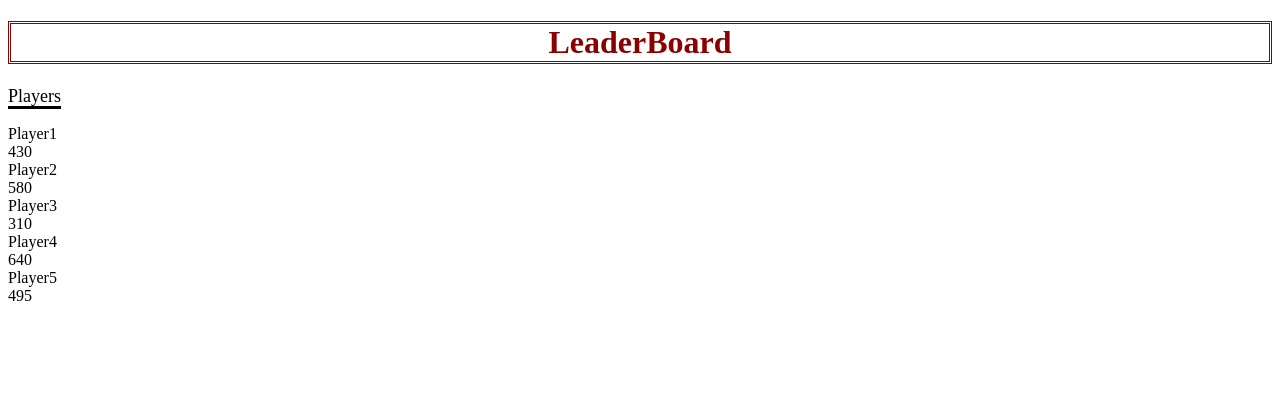
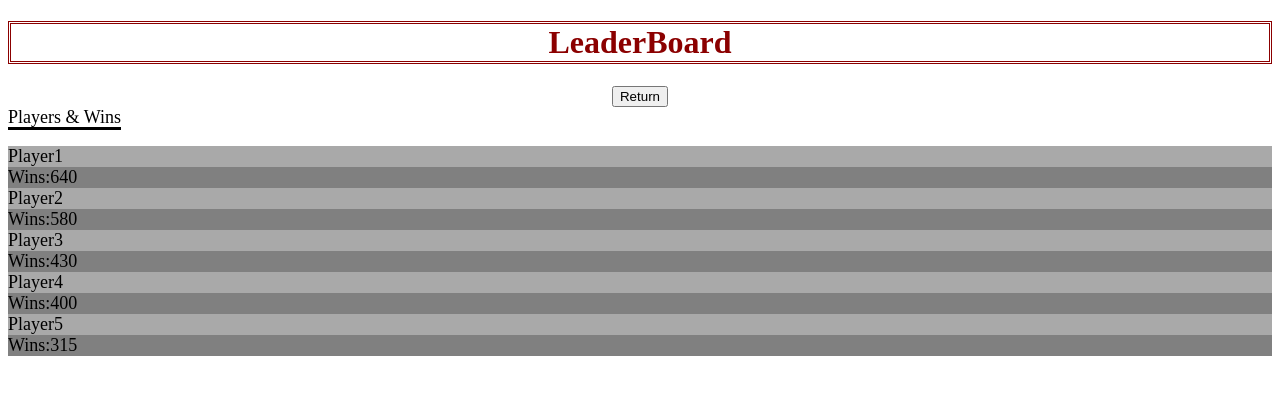
Before and after one commit to Lurgypai/CS-320-GRU, a plain HTML site: page app/leaderboard.html in a window 1280 px wide. Drawn offline with Linux system fonts and the light colour scheme.

Commit message:
Slight changes
Updated leaderboard page to demonstrate a clearer image of what it should look like.
Created boardScript to hold js code and now refer to it within test_board to generate the board.

```diff
--- a/app/leaderboard.html
+++ b/app/leaderboard.html
@@ -8,37 +8,53 @@
 
   p1 {font-size: large}
   p1 {border-bottom-style: solid}
+
+  #container {
+    background-color: darkgrey;
+    color: black;
+    font-size: large;
+  }
+  .wins {
+    background-color: grey;
+    color: black;
+  }
+  .text-center {
+    text-align: center;
+  }
   </style>
 
   <h1>LeaderBoard</h1>
-<p1>Players</p1>
+
+  <div class="text-center">
+    <button type="return" onclick="location.href = 'index.html'">Return</button>
+  </div>
+
+  <p1>Players & Wins</p1>
 
   <br>
   <br>
 
   <div id="container">
     <div class="row">
-    <div class="name">Player1</div><div class="score">430</div>
+      <div class="name">Player1</div><div class="wins">Wins:640</div>
     </div>
 
     <div class="row">
-    <div class="name">Player2</div><div class="score">580</div>
+      <div class="name">Player2</div><div class="wins">Wins:580</div>
     </div>
 
     <div class="row">
-    <div class="name">Player3</div><div class="score">310</div>
+      <div class="name">Player3</div><div class="wins">Wins:430</div>
     </div>
 
     <div class="row">
-    <div class="name">Player4</div><div class="score">640</div>
+      <div class="name">Player4</div><div class="wins">Wins:400</div>
     </div>
 
     <div class="row">
-    <div class="name">Player5</div><div class="score">495</div>
+      <div class="name">Player5</div><div class="wins">Wins:315</div>
     </div>
   </div>
 
-
-
 </body>
 </html>
```
Also changed, not shown: app/boardScript.js (added, +50 -0 lines), app/test_board.html (+8 -2 lines). Lines whose indentation alone changed are shown as unchanged.
